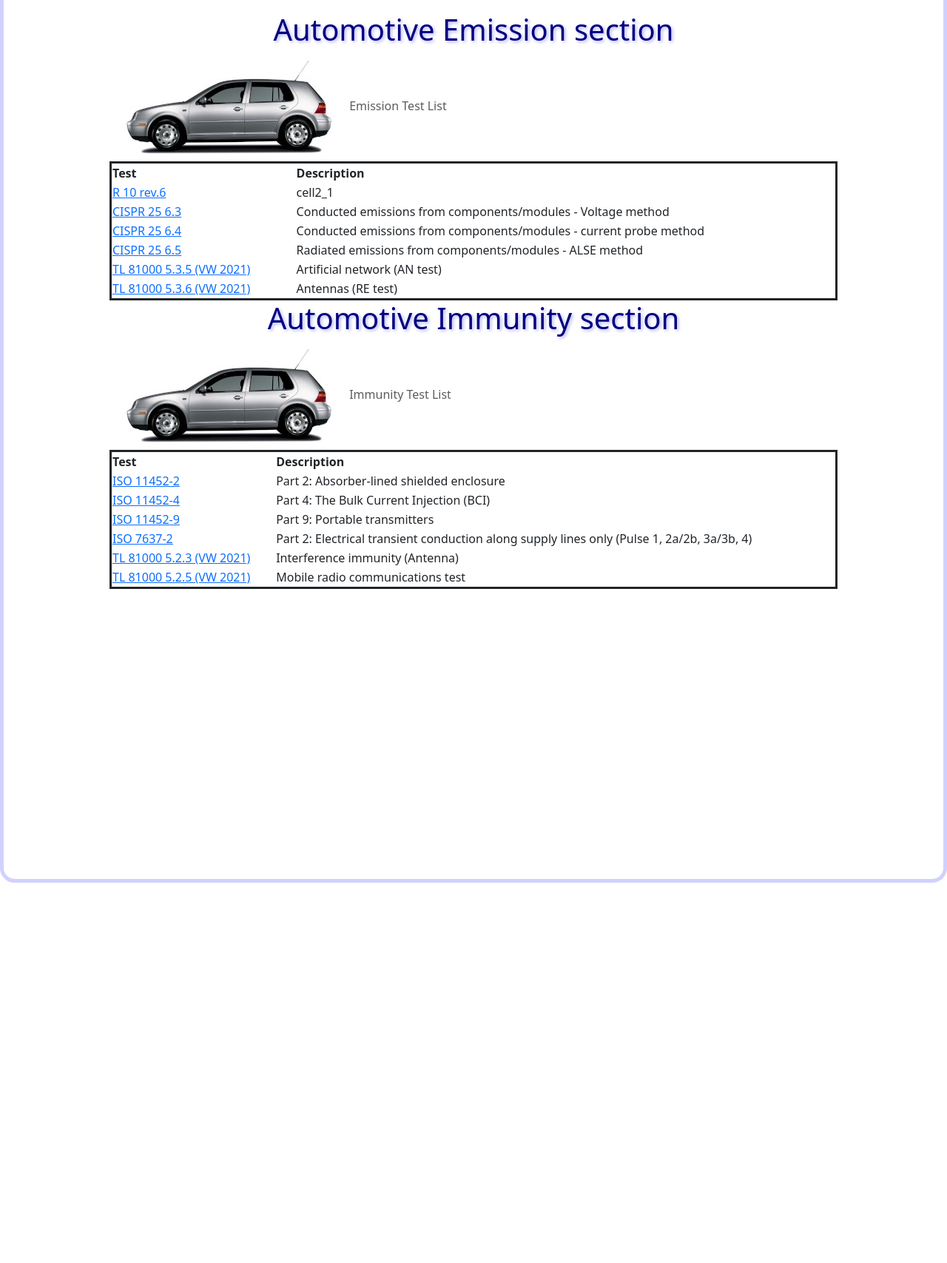
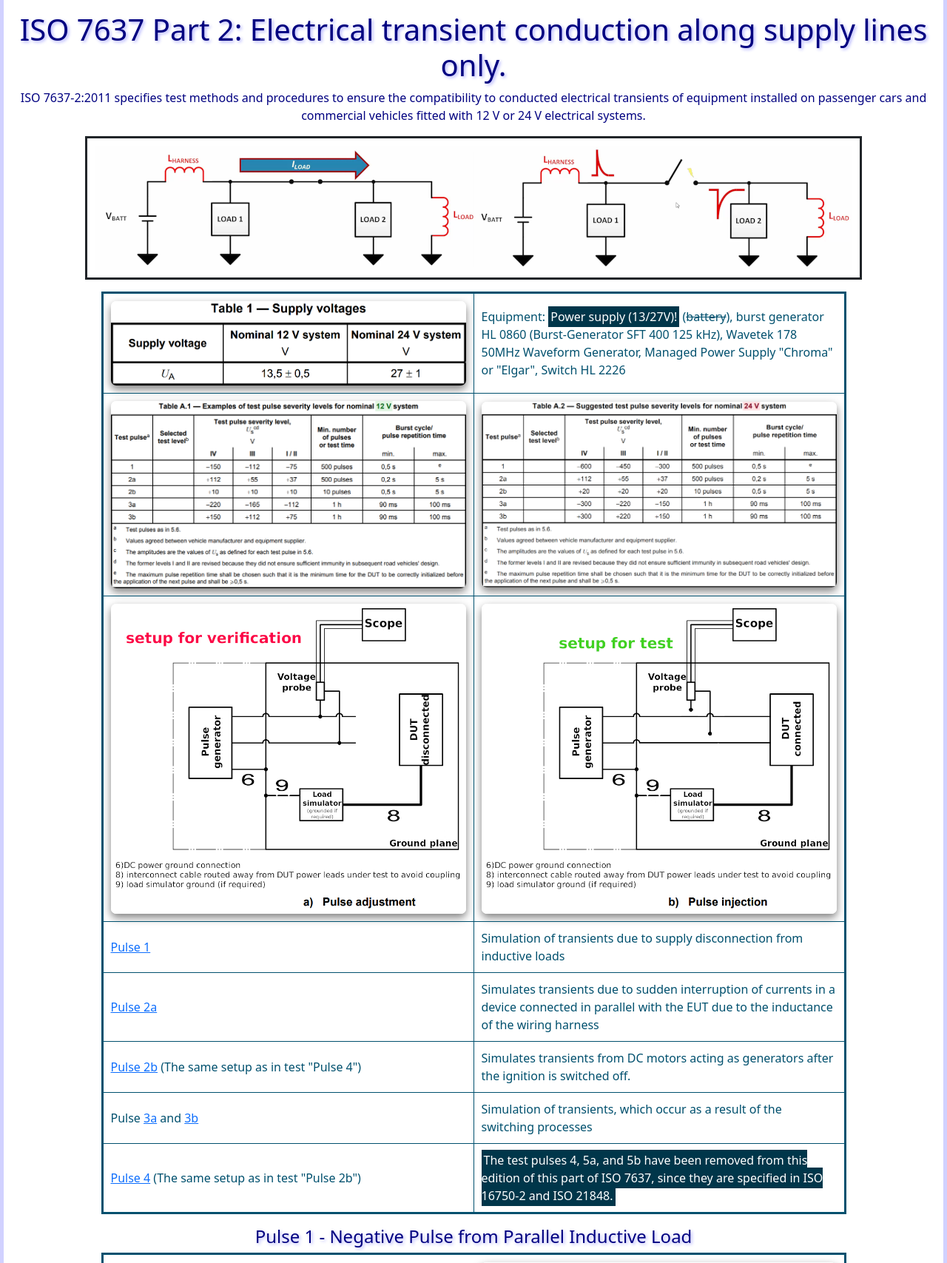
Before and after one commit to bullmoon/hl, a Flask app: page /automotive/immunity/7637-2-44 in a window 1280 px wide. Shown: the part 87-1794 px from the top of the page at 74% size. Before the commit the page ends 1280 px from the top, so only its background shows below. Run offline with Flask 3, Linux system fonts and the light colour scheme; lists and menus that the app fills with data are empty.

Commit message:
Pulses with TI

```diff
--- a/app/automotive/routes.py
+++ b/app/automotive/routes.py
@@ -15,7 +15,7 @@ def automotive_default():
 
 @automotive.route('/emission/<test>')
 def automotive_emission(test):
-    valid_tests = ["r10", "tl81000-535", "tl81000-536", "cispr25-63", "cispr25-64", "cispr25-65"]
+    valid_tests = ["r10", "tl81000-535", "tl81000-536", "cispr25-63", "cispr25-64", "cispr25-65", "7637-2-43"]
     if test in valid_tests:
         return render_template('automotive_emission_test.html', test=test)
     else:
@@ -23,7 +23,7 @@ def automotive_emission(test):
 
 @automotive.route('/immunity/<test>')
 def automotive_immunity(test):
-    valid_tests = ["11452-2", "11452-4", "11452-9", "7637-2", "tl81000-523", "tl81000-525"]
+    valid_tests = ["11452-2", "11452-4", "11452-9", "7637-2-44", "tl81000-523", "tl81000-525"]
     if test in valid_tests:
         return render_template('automotive_immunity_test.html', test=test)
     else:
--- a/app/automotive/templates/automotive_emission.html
+++ b/app/automotive/templates/automotive_emission.html
@@ -30,6 +30,10 @@
       <td>Radiated emissions from components/modules - ALSE method</td>
     </tr>
     <tr>
+      <td><a href="/automotive/emission/7637-2-43">ISO 7637-2 4.3</a></td>
+      <td>Voltage transient emissions test (Slow and fast pulses)</td>
+    </tr>
+    <tr>
       <td><a href="/automotive/emission/tl81000-535">TL 81000 5.3.5 (VW 2021)</a></td>
       <td>Artificial network (AN test)</td>
     </tr>
--- a/app/automotive/templates/automotive_emission_test.html
+++ b/app/automotive/templates/automotive_emission_test.html
@@ -7,6 +7,7 @@
         "cispr25-63": "cispr25-63.html",
         "cispr25-64": "cispr25-64.html",
         "cispr25-65": "cispr25-65.html",
+        "7637-2-43": "iso_7637-2-43.html",
         "tl81000-535": "tl_81000-535.html",
         "tl81000-536": "tl_81000-536.html"
     } %}
--- a/app/automotive/templates/automotive_immunity.html
+++ b/app/automotive/templates/automotive_immunity.html
@@ -26,7 +26,7 @@
       <td>Part 9: Portable transmitters</td>
     </tr>
     <tr>
-      <td><a href="/automotive/immunity/7637-2">ISO 7637-2</a></td>
+      <td><a href="/automotive/immunity/7637-2-44">ISO 7637-2 4.4</a></td>
       <td>Part 2: Electrical transient conduction along supply lines only (Pulse 1, 2a/2b, 3a/3b, 4)</td>
     </tr>
     <tr>
--- a/app/automotive/templates/automotive_immunity_test.html
+++ b/app/automotive/templates/automotive_immunity_test.html
@@ -6,7 +6,7 @@
         "11452-2": "iso_11452-2.html",
         "11452-4": "iso_11452-4.html",
         "11452-9": "iso_11452-9.html",
-        "7637-2": "iso_7637-2.html",
+        "7637-2-44": "iso_7637-2-44.html",
         "tl81000-523": "tl_81000-523.html",
         "tl81000-525": "tl_81000-525.html"
     } %}
--- /dev/null
+++ b/app/automotive/templates/iso_7637-2-43.html
@@ -0,0 +1 @@
+<mark>lsdkjflsdjflsdkfjsdlkfjds</mark>
--- a/app/automotive/templates/iso_7637-2.html
+++ b/app/automotive/templates/iso_7637-2-44.html
@@ -2,7 +2,13 @@
 
 <h1 class="menu">ISO 7637 Part 2: Electrical transient conduction along supply lines only.</h1>
 <p class="menu">ISO 7637-2:2011 specifies test methods and procedures to ensure the compatibility to conducted electrical transients of equipment installed on passenger cars and commercial vehicles fitted with 12 V or 24 V electrical systems.</p>
-
+<p></p>
+<table>
+  <tr class="menu">
+    <th><img src="/automotive/static/images/7637-2/pulses.png" width="1024"></th>
+  </tr>
+</table>
+<p></p>
 <div  class="atmtv">
 <table>
     <tr>
@@ -30,7 +36,7 @@
       <td>Simulates transients from DC motors acting as generators after the ignition is switched off.</td>
     </tr>
     <tr>
-      <td><a href="#pulse3ab">Pulse 3a/3b</a></td>
+      <td>Pulse <a href="#pulse3a">3a</a> and <a href="#pulse3b">3b</a></td>
       <td>Simulation of transients, which occur as a result of the switching processes</td>
     </tr>
     <tr>
@@ -39,9 +45,12 @@
     </tr>
 </table>
 <p></p>
-<h4 class="menu" id="pulse1">Pulse 1</h4>
+<h4 class="menu" id="pulse1">Pulse 1 - Negative Pulse from Parallel Inductive Load</h4>
 <table>
-    <thead>
+    <thead></thead>
+      <th>A simulation of transients due to supply disconnection from inductive loads connected in parallel with the DUT, as used in the vicle.<br>
+      500 pulses (if ISO 7637-2:2004 - 5000 pulses)</th>
+      <th><img src="/automotive/static/images/7637-2/pulse_1_explain.png"></th>
     <tr>
       <td><ul>
         <li>2 Power supplies - for 13/27 V & 150/600 V</li>
@@ -56,43 +65,43 @@
       <td><img src="/automotive/static/images/7637-2/wavetek-178.jpg"><br>
       <dl>
         <dt>Wavetek generator configuration:</dt>
-        <dd>Apples</dd>
-        <dd>Bananas</dd>
-        <dd>Oranges</dd>
+        <dd>...</dd>
+        <dd>...</dd>
+        <dd>...</dd>
       </dl></td>
     </tr>
-    </thead>
     <tr>
         <td><img src="/automotive/static/images/7637-2/table2.png"></td>
         <td><img src="/automotive/static/images/7637-2/figure5.png"></td>
     </tr>
-    <tr>
-      <td colspan="2"><ul>Please, save the following plots:
-        <li>Verification - <mark>U<sub>s</sub>, t<sub>r</sub>, t<sub>d</sub>, t<sub>1</sub>, t<sub>2</sub>, t<sub>3</sub></mark></li>
-        <li>Verification under load (load instead of EUT) - <mark>U<sub>s</sub>, t<sub>d</sub></mark></li>
-        <li>Calibration (without, but with U<sub>a</sub> 13/27 V) - <mark>U<sub>s</sub></mark></li>
-        <li>EUT response - <mark>plot with multiple pulses, and plot with a single pulse</mark></li>
-      </ul>
-        </td>
-    </tr>
+    <th colspan="2"><ul>Please, save the following plots:
+      <li>Verification - <mark>U<sub>s</sub>, t<sub>r</sub>, t<sub>d</sub>, t<sub>1</sub>, t<sub>2</sub>, t<sub>3</sub></mark></li>
+      <li>Verification under load (load instead of EUT) - <mark>U<sub>s</sub>, t<sub>d</sub></mark></li>
+      <li>Calibration (without, but with U<sub>a</sub> 13/27 V) - <mark>U<sub>s</sub></mark></li>
+      <li>EUT response - <mark>plot with multiple pulses, and plot with a single pulse</mark></li>
+    </ul></th>
 </table>
 <p></p>
-<h4 class="menu" id="pulse2a">Pulse 2a</h4>
+<h4 class="menu" id="pulse2a">Pulse 2a - Positive Pulse from harness Inductance</h4>
 <table>
-    <thead>
+    <thead></thead>
+    <th>Simulates transients due to wiring harness inductance when current is interrupted in a device connected in parallel with the DUT.</th>
+    <th><img src="/automotive/static/images/7637-2/pulse_2a_explain.png"></th>
     <tr>
       <td><img src="/automotive/static/images/7637-2/hl2226_pulse_1.png"></td>
       <td>Pay attention to the special boxs are appropriate for 12 and 24 V</td>
     </tr>
-    </thead>
     <tr>
         <td><img src="/automotive/static/images/7637-2/table3.png"></td>
         <td><img src="/automotive/static/images/7637-2/figure6.png"></td>
       </tr>
 </table>
 <p></p>
-<h4 class="menu" id="pulse2b">Pulse 2b</h4>
+<h4 class="menu" id="pulse2b">Pulse 2b - Positive Motor Run Down Pulse</h4>
 <table>
+  <thead></thead>
+  <th>Simulates transients from DC motors acting as generators after the ignition is switched off.</th>
+  <th><img src="/automotive/static/images/7637-2/pulse_2b_explain.png"></th>
   <tr>
     <td><p>to edit</p>
       <ul>Use the specific software to program pulse steps.
@@ -112,17 +121,15 @@
   </tr>
 </table>
 <p></p>
-<h4 class="menu" id="pulse3ab">Pulse 3a/3b (pay attention, the difference is in the polarization only)</h4>
+<h4 class="menu" id="pulse3a">Pulse 3a - Negative Switching Transients</h4>
 <table>
+  <thead></thead>
+  <th>Simulates negative arcing transients that occur as switches/relays turn on/off</th>
+  <th><img src="/automotive/static/images/7637-2/pulse_3a_explain.png"></th>
     <tr>
       <td><img src="/automotive/static/images/7637-2/figure8.png"></td>
       <td><img src="/automotive/static/images/7637-2/table5.png"><br>
           <img src="/automotive/static/images/7637-2/tablec5.png"></td>
-    </tr>
-    <tr>
-      <td><img src="/automotive/static/images/7637-2/figure9.png"></td>
-      <td><img src="/automotive/static/images/7637-2/table6.png"><br>
-          <img src="/automotive/static/images/7637-2/tablec6.png"></td>
     </tr>
     <tr>
         <td>Increase the voltage on the generator to ~1.6 kV to get a pulse of ~200 V.<br>
@@ -134,8 +141,23 @@
     </tr>
 </table>
 <p></p>
-<h4 class="menu" id="pulse4">Pulse 4 (one pulse only)</h4>
+<h4 class="menu" id="pulse3b">Pulse 3b - Positive Switching Transients</h4>
 <table>
+  <thead></thead>
+  <th>Simulates positive arcing transients that occur as switches/relays turn on/off</th>
+  <th><img src="/automotive/static/images/7637-2/pulse_3b_explain.png"></th>
+    <tr>
+      <td><img src="/automotive/static/images/7637-2/figure9.png"></td>
+      <td><img src="/automotive/static/images/7637-2/table6.png"><br>
+          <img src="/automotive/static/images/7637-2/tablec6.png"></td>
+    </tr>
+</table>
+<p></p>
+<h4 class="menu" id="pulse4">Pulse 4 Cold Crank Voltage Drop</h4>
+<table>
+  <thead></thead>
+  <th>The voltage reduction caused by energizing the starter motor circuits of the internal combustion engines</th>
+  <th><img src="/automotive/static/images/7637-2/pulse_4_explain.png"></th>
   <tr>
     <td><p>to edit</p>
       <ul>Use the specific software to program pulse steps.
--- a/app/static/css/styles.css
+++ b/app/static/css/styles.css
@@ -2,7 +2,8 @@ body {
   background-color: white;
   border: 5px solid rgb(209, 209, 255);
   min-height: 1280px;
-    padding: 20px; /* Add padding around the content */
+  padding: 20px;
+  /* Add padding around the content */
   border-radius: 20px;
 }
 
@@ -10,12 +11,20 @@ body {
   position: fixed;
   top: 0;
   width: 100%;
-    z-index: 1000; /* Убедитесь, что navbar выше других элементов */
-    background-color: white; /* Пример цвета фона для navbar */
-    border-bottom: 3px solid #00364A; /* Пример границы для разделения */
+  z-index: 1000;
+  /* Убедитесь, что navbar выше других элементов */
+  background-color: white;
+  /* Пример цвета фона для navbar */
+  border-bottom: 3px solid #00364A;
+  /* Пример границы для разделения */
 }
 
-  h1, h2, h3, h4, h5, h6 {
+h1,
+h2,
+h3,
+h4,
+h5,
+h6 {
   color: blue;
   text-shadow: 2px 2px 4px rgba(0, 0, 255, 0.3);
 }
@@ -25,8 +34,10 @@ body {
 }
 
 mark {
-    background-color: #1b98e0; /* Цвет фона для выделенного текста */
-    color: white; /* Цвет текста для выделенного текста */
+  background-color: #00364A !important;
+  /* Цвет фона для выделенного текста */
+  color: white !important;
+  /* Цвет текста для выделенного текста */
 }
 
 table {
@@ -36,7 +47,9 @@ body {
   border-collapse: collapse;
 }
 
-  table, th, td {
+table,
+th,
+td {
   border: 3px solid;
 }
 
@@ -51,23 +64,32 @@ body {
   color: #00506E;
 }
 
-.atmtv td {
+.atmtv td,
+th {
   width: 50%;
   border: 1px solid;
-  padding: 10px; /* Добавляем отступы */
+  padding: 10px;
+  /* Добавляем отступы */
 }
 
 .atmtv img {
-  display: block; /* Преобразует изображения в блочные элементы */
-  margin: 0 auto; /* Автоматически выравнивает по горизонтали */
-  width: 480px; /* Устанавливает ширину изображения */
-  box-shadow: 0 5px 12px rgba(0, 0, 0, 0.5); /* Добавляет тень */
-  border-radius: 7px; /* Добавляет скругленные углы */
-  transition: box-shadow 0s ease-in-out; /* Добавляет плавный переход для тени */
+  display: block;
+  /* Преобразует изображения в блочные элементы */
+  margin: 0 auto;
+  /* Автоматически выравнивает по горизонтали */
+  width: 480px;
+  /* Устанавливает ширину изображения */
+  box-shadow: 0 5px 12px rgba(0, 0, 0, 0.5);
+  /* Добавляет тень */
+  border-radius: 7px;
+  /* Добавляет скругленные углы */
+  transition: box-shadow 0.3s ease-in-out;
+  /* Добавляет плавный переход для тени */
 }
 
 .atmtv img:hover {
-  box-shadow: 0 10px 24px rgba(0, 80, 110, 1); /* Увеличивает тень при наведении */
+  box-shadow: 0 10px 24px rgba(0, 80, 110, 1);
+  /* Увеличивает тень при наведении */
 }
 
 .l-atmtv {
```
Also changed, not shown: app/automotive/static/images/7637-2/pulse_1_explain.png (added), app/automotive/static/images/7637-2/pulse_2a_explain.png (added), app/automotive/static/images/7637-2/pulse_2b_explain.png (added), app/automotive/static/images/7637-2/pulse_3a_explain.png (added), app/automotive/static/images/7637-2/pulse_3b_explain.png (added), app/automotive/static/images/7637-2/pulse_4_explain.png (added), app/automotive/static/images/7637-2/pulses.png (added). Lines whose indentation alone changed are shown as unchanged.
